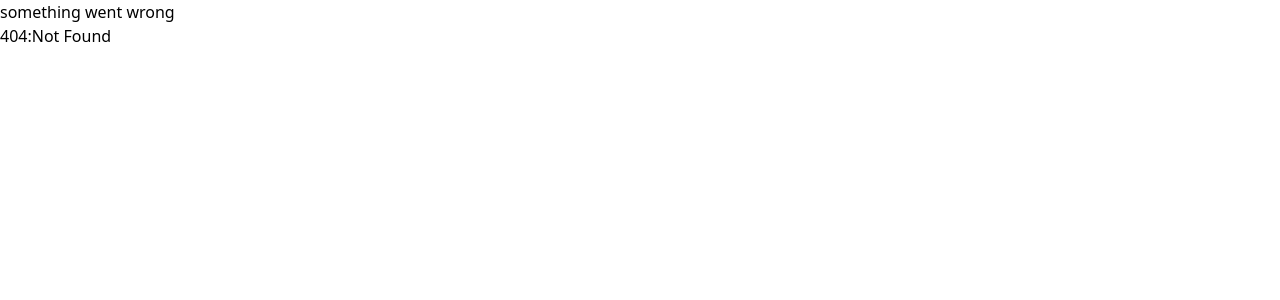
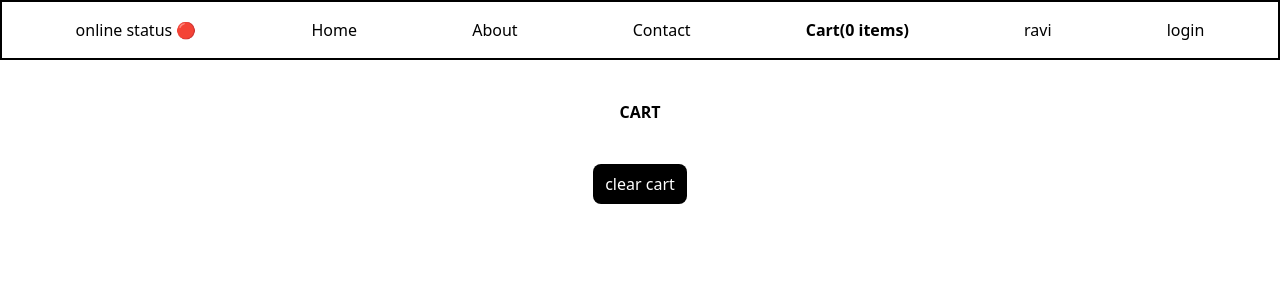
Before and after one commit to Ravi-Badami/Swiggy-clone, a React (Vite) app: page /Cart in a window 1280 px wide. Before the commit this address had no page. Shown: the top 300 px of the page. Built offline with nearby package versions, Linux system fonts and the light colour scheme.

Commit message:
"nov 18"

```diff
--- a/package.json
+++ b/package.json
@@ -10,10 +10,12 @@
     "preview": "vite preview"
   },
   "dependencies": {
+    "@reduxjs/toolkit": "^1.9.7",
     "cors": "^2.8.5",
     "http-proxy-middleware": "^2.0.6",
     "react": "^18.2.0",
     "react-dom": "^18.2.0",
+    "react-redux": "^8.1.3",
     "react-router-dom": "^6.18.0"
   },
   "devDependencies": {
--- a/src/App.jsx
+++ b/src/App.jsx
@@ -1,19 +1,18 @@
 import "./App.css";
 import Header from "./components/Header";
-
-// import objJson from "./utils/mockData";
-
 import { Outlet, createBrowserRouter } from "react-router-dom";
-// import About from "./components/About";
 import Contact from "./components/Contact";
 import Error from "./components/Error";
 import Body from "./components/Body";
 import RestaurantMenu from "./components/RestaurantMenu";
 import { lazy, Suspense, useEffect, useState } from "react";
 import UserContext from "./utils/UserContext";
+/** lazy loading importing the component */
+const About = lazy(() => import("./components/About"));
+import { Provider } from "react-redux";
 
-//lazy loading importing the component
-const About = lazy(() => import("./components/About"));
+import appStore from "./utils/appStore";
+import Cart from "./components/Cart";
 
 function App() {
   const [userName, setUserName] = useState();
@@ -25,12 +24,14 @@ function App() {
   }, []);
 
   return (
+    <Provider store={appStore}>
       <UserContext.Provider value={{ loggedInUser: userName, setUserName }}>
         <div className="overflow-hidden">
           <Header />
           <Outlet />
         </div>
       </UserContext.Provider>
+    </Provider>
   );
 }
 
@@ -60,6 +61,10 @@ const appRouter = createBrowserRouter([
         path: "/restaurants/:resId",
         element: <RestaurantMenu />,
       },
+      {
+        path: "/Cart",
+        element: <Cart />,
+      },
     ],
   },
 ]);
--- /dev/null
+++ b/src/components/Cart.jsx
@@ -0,0 +1,27 @@
+import { useDispatch, useSelector } from "react-redux";
+import ItemList from "./ItemList";
+import { clearCart } from "../utils/cartSlice";
+
+const Cart = () => {
+  const cartItems = useSelector((store) => store.cart.items);
+  console.log(cartItems);
+  const dispatch = useDispatch();
+  const handleClick = () => {
+    dispatch(clearCart());
+  };
+  return (
+    <div className="text-center">
+      <h1 className="font-bold m-10">CART</h1>
+      <button
+        className="py-2 px-3 bg-black text-white rounded-lg"
+        onClick={handleClick}
+      >
+        clear cart
+      </button>
+      <div className="m-2 p-2 px-3 w-6/12 mx-auto   cursor-pointer shadow-2xl">
+        <ItemList data={cartItems}></ItemList>
+      </div>
+    </div>
+  );
+};
+export default Cart;
--- a/src/components/Header.jsx
+++ b/src/components/Header.jsx
@@ -2,16 +2,19 @@ import { useContext, useState } from "react";
 import { Link } from "react-router-dom";
 import useOnlineStatus from "../utils/useOnlineStatus";
 import UserContext from "../utils/UserContext";
+import { useSelector } from "react-redux";
 
 const Header = () => {
   const [register, setRegister] = useState("login");
 
   const { loggedInUser } = useContext(UserContext);
+  const cartItems = useSelector((store) => store.cart.items);
+  // console.log(cartItems);
 
   return (
     <div className="flex border-solid border-2 border-black  p-4 justify-around">
       <div className="header">
-        online status{useOnlineStatus ? " 🔴" : " 🟢"}
+        online status{useOnlineStatus() ? " 🟢" : " 🔴"}
       </div>
       <div className="header">
         <Link to="/">Home</Link>
@@ -20,7 +23,12 @@ const Header = () => {
         <Link to="/about">About</Link>
       </div>
       <div className="header">
-        <Link to="contact">Contact</Link>
+        <Link to="/contact">Contact</Link>
+      </div>
+      <div className="header">
+        <h1 className="font-bold">
+          <Link to="/Cart">Cart({cartItems.length} items)</Link>
+        </h1>
       </div>
       <div className="header">
         <Link>{loggedInUser}</Link>
--- a/src/components/ItemList.jsx
+++ b/src/components/ItemList.jsx
@@ -1,6 +1,14 @@
 import { MENU_IMAGE } from "../utils/constants";
+import { addItems } from "../utils/cartSlice";
+import { useDispatch } from "react-redux";
 
 const ItemList = ({ data }) => {
+  const dispatch = useDispatch();
+
+  const handleItems = (item) => {
+    dispatch(addItems(item));
+  };
+
   console.log(data);
   return (
     <div className="">
@@ -19,10 +27,18 @@ const ItemList = ({ data }) => {
               {e.card.info.description}
             </div>
           </div>
-          <img
-            src={MENU_IMAGE + e.card.info.imageId}
-            className="w-32 h-auto mb-4"
-          />
+          <div className=" ml-10 ">
+            <div
+              className="absolute p-2 bg-black text-white font-extrabold rounded-sm text-xs ml-8 "
+              onClick={() => handleItems(e)}
+            >
+              ADD+
+            </div>
+            <img
+              src={MENU_IMAGE + e.card.info.imageId}
+              className="w-32 h-24 mb-4 "
+            />
+          </div>
         </div>
       ))}
     </div>
--- a/src/components/RestaurantCategory.jsx
+++ b/src/components/RestaurantCategory.jsx
@@ -1,17 +1,14 @@
-import { useState } from "react";
 import ItemList from "./ItemList";
 
 const RestaurantCategory = ({ data, showList, setShowList }) => {
+  // console.log("data=", data);
   const handleClick = () => {
-    setShowList(null);
+    setShowList();
   };
 
   return (
-    <div
-      className=" m-2 p-4 w-6/12 mx-auto   cursor-pointer shadow-2xl"
-      onClick={handleClick}
-    >
-      <div className="flex justify-between">
+    <div className=" m-2 p-2 px-3 w-6/12 mx-auto   cursor-pointer shadow-2xl">
+      <div className="flex justify-between" onClick={handleClick}>
         <div className="flex">
           <div className="">{data.title}</div>
           <div className="">({data.itemCards.length})</div>
--- /dev/null
+++ b/src/utils/appStore.js
@@ -0,0 +1,10 @@
+import { configureStore } from "@reduxjs/toolkit";
+import cartReducer from "./cartSlice";
+
+const appStore = configureStore({
+  /**adding reducer to the store */
+  reducer: {
+    cart: cartReducer,
+  },
+});
+export default appStore;
--- /dev/null
+++ b/src/utils/cartSlice.js
@@ -0,0 +1,24 @@
+import { createSlice } from "@reduxjs/toolkit";
+
+const cartSlice = createSlice({
+  name: "cart",
+  initialState: {
+    items: [],
+  },
+  reducers: {
+    addItems: (state, action) => {
+      /**modifying the state of the slice */
+      state.items.push(action.payload);
+    },
+    removeItems: (state) => {
+      state.items.pop();
+    },
+    clearCart: (state) => {
+      state.items.length = 0;
+    },
+  },
+});
+
+export const { addItems, removeItems, clearCart } = cartSlice.actions;
+
+export default cartSlice.reducer;
--- a/src/utils/useOnlineStatus.js
+++ b/src/utils/useOnlineStatus.js
@@ -1,7 +1,7 @@
 import { useEffect, useState } from "react";
 
 const useOnlineStatus = () => {
-  const [onlineStatus, setOnlineStatus] = useState(true);
+  const [onlineStatus, setOnlineStatus] = useState();
   useEffect(() => {
     window.addEventListener("offline", () => {
       setOnlineStatus(false);
```
Also changed, not shown: 1 other file (tests, documents, lock files or other folders). Lines whose indentation alone changed are shown as unchanged.
